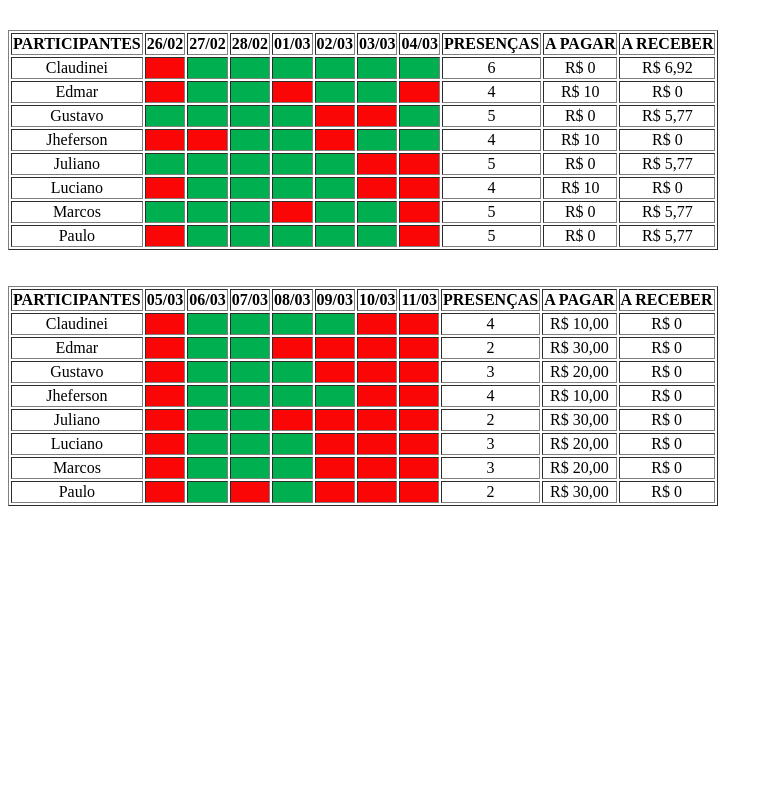
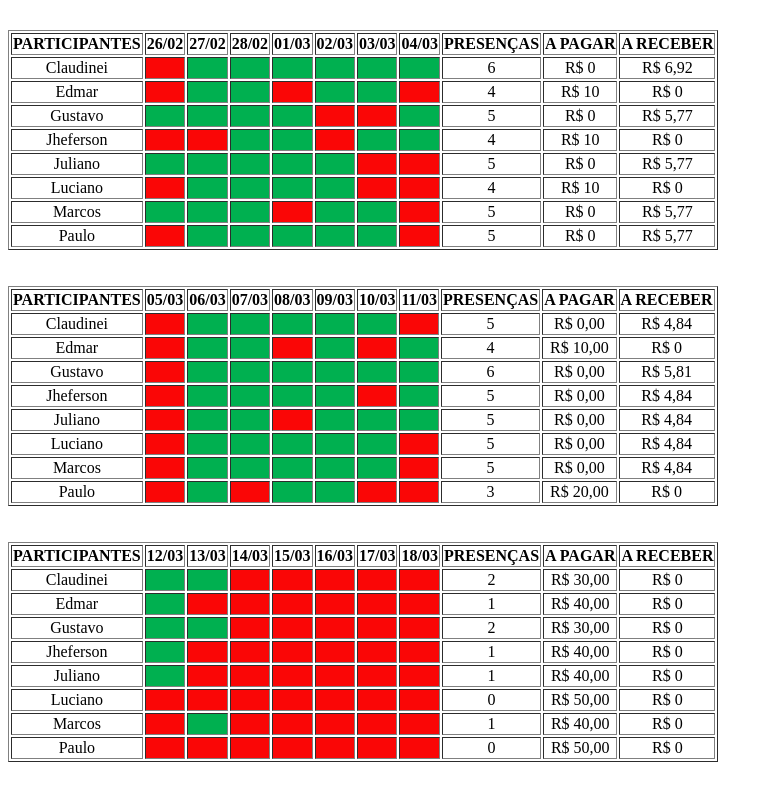
Before and after one commit to Jhefers/academia, a plain HTML site: page index.html in a window 1280 px wide. Shown: the part 1498-2298 px from the top of the page, without its empty margins (0-773 px from the left). Before the commit the page ends 2012 px from the top, so only its background shows below. Drawn offline with Linux system fonts and the light colour scheme.

Commit message:
Update index.html

```diff
--- a/index.html
+++ b/index.html
@@ -836,6 +836,7 @@
             <th>A RECEBER</th>
         </tr>
 
+
         <tr>
             <td>Claudinei</td>
             <td bgcolor="#fa0606"></td>
@@ -843,17 +844,127 @@
             <td bgcolor="#00B050"></td>
             <td bgcolor="#00B050"></td>
             <td bgcolor="#00B050"></td>
+            <td bgcolor="#00B050"></td>
             <td bgcolor="#fa0606"></td>
-            <td bgcolor="#fa0606"></td>
-            <td>4</td>
-            <td>R$ 10,00</td>
-            <td>R$ 0</td>
+            <td>5</td>
+            <td>R$ 0,00</td>
+            <td>R$ 4,84</td>
         </tr>
         <tr>
             <td>Edmar</td>
             <td bgcolor="#fa0606"></td>
             <td bgcolor="#00B050"></td>
             <td bgcolor="#00B050"></td>
+            <td bgcolor="#fa0606"></td>
+            <td bgcolor="#00B050"></td>
+            <td bgcolor="#fa0606"></td>
+            <td bgcolor="#00B050"></td>
+            <td>4</td>
+            <td>R$ 10,00</td>
+            <td>R$ 0</td>
+        </tr>
+        <tr>
+            <td>Gustavo</td>
+            <td bgcolor="#fa0606"></td>
+            <td bgcolor="#00B050"></td>
+            <td bgcolor="#00B050"></td>
+            <td bgcolor="#00B050"></td>
+            <td bgcolor="#00B050"></td>
+            <td bgcolor="#00B050"></td>
+            <td bgcolor="#00B050"></td>
+            <td>6</td>
+            <td>R$ 0,00</td>
+            <td>R$ 5,81</td>
+        </tr>
+        <tr>
+            <td>Jheferson</td>
+            <td bgcolor="#fa0606"></td>
+            <td bgcolor="#00B050"></td>
+            <td bgcolor="#00B050"></td>
+            <td bgcolor="#00B050"></td>
+            <td bgcolor="#00B050"></td>
+            <td bgcolor="#fa0606"></td>
+            <td bgcolor="#00B050"></td>
+            <td>5</td>
+            <td>R$ 0,00</td>
+            <td>R$ 4,84</td>
+        </tr>
+        <tr>
+            <td>Juliano</td>
+            <td bgcolor="#fa0606"></td>
+            <td bgcolor="#00B050"></td>
+            <td bgcolor="#00B050"></td>
+            <td bgcolor="#fa0606"></td>
+            <td bgcolor="#00B050"></td>
+            <td bgcolor="#00B050"></td>
+            <td bgcolor="#00B050"></td>
+            <td>5</td>
+            <td>R$ 0,00</td>
+            <td>R$ 4,84</td>
+        </tr>
+        <tr>
+            <td>Luciano</td>
+            <td bgcolor="#fa0606"></td>
+            <td bgcolor="#00B050"></td>
+            <td bgcolor="#00B050"></td>
+            <td bgcolor="#00B050"></td>
+            <td bgcolor="#00B050"></td>
+            <td bgcolor="#00B050"></td>
+            <td bgcolor="#fa0606"></td>
+            <td>5</td>
+            <td>R$ 0,00</td>
+            <td>R$ 4,84</td>
+        </tr>
+        <tr>
+            <td>Marcos</td>
+            <td bgcolor="#fa0606"></td>
+            <td bgcolor="#00B050"></td>
+            <td bgcolor="#00B050"></td>
+            <td bgcolor="#00B050"></td>
+            <td bgcolor="#00B050"></td>
+            <td bgcolor="#00B050"></td>
+            <td bgcolor="#fa0606"></td>
+            <td>5</td>
+            <td>R$ 0,00</td>
+            <td>R$ 4,84</td>
+        </tr>
+        <tr>
+            <td>Paulo</td>
+            <td bgcolor="#fa0606"></td>
+            <td bgcolor="#00B050"></td>
+            <td bgcolor="#fa0606"></td>
+            <td bgcolor="#00B050"></td>
+            <td bgcolor="#00B050"></td>
+            <td bgcolor="#fa0606"></td>
+            <td bgcolor="#fa0606"></td>
+            <td>3</td>
+            <td>R$ 20,00</td>
+            <td>R$ 0</td>
+        </tr>
+
+    </table>
+    </br></br>
+
+    <table border="1">
+        <tr>
+            <th>PARTICIPANTES </th>
+            <th> 12/03 </th>
+            <th> 13/03 </th>
+            <th> 14/03 </th>
+            <th> 15/03 </th>
+            <th> 16/03 </th>
+            <th> 17/03 </th>
+            <th> 18/03 </th>
+            <th>PRESENÇAS</th>
+            <th>A PAGAR</th>
+            <th>A RECEBER</th>
+        </tr>
+
+        <tr>
+            <td>Claudinei</td>
+            <td bgcolor="#00B050"></td>
+            <td bgcolor="#00B050"></td>
+            <td bgcolor="#fa0606"></td>
             <td bgcolor="#fa0606"></td>
             <td bgcolor="#fa0606"></td>
             <td bgcolor="#fa0606"></td>
@@ -863,36 +974,23 @@
             <td>R$ 0</td>
         </tr>
         <tr>
-            <td>Gustavo</td>
-            <td bgcolor="#fa0606"></td>
-            <td bgcolor="#00B050"></td>
-            <td bgcolor="#00B050"></td>
+            <td>Edmar</td>
             <td bgcolor="#00B050"></td>
             <td bgcolor="#fa0606"></td>
             <td bgcolor="#fa0606"></td>
             <td bgcolor="#fa0606"></td>
-            <td>3</td>
-            <td>R$ 20,00</td>
+            <td bgcolor="#fa0606"></td>
+            <td bgcolor="#fa0606"></td>
+            <td bgcolor="#fa0606"></td>
+            <td>1</td>
+            <td>R$ 40,00</td>
             <td>R$ 0</td>
         </tr>
         <tr>
-            <td>Jheferson</td>
-            <td bgcolor="#fa0606"></td>
-            <td bgcolor="#00B050"></td>
-            <td bgcolor="#00B050"></td>
+            <td>Gustavo</td>
             <td bgcolor="#00B050"></td>
             <td bgcolor="#00B050"></td>
             <td bgcolor="#fa0606"></td>
-            <td bgcolor="#fa0606"></td>
-            <td>4</td>
-            <td>R$ 10,00</td>
-            <td>R$ 0</td>
-        </tr>
-        <tr>
-            <td>Juliano</td>
-            <td bgcolor="#fa0606"></td>
-            <td bgcolor="#00B050"></td>
-            <td bgcolor="#00B050"></td>
             <td bgcolor="#fa0606"></td>
             <td bgcolor="#fa0606"></td>
             <td bgcolor="#fa0606"></td>
@@ -902,48 +1000,73 @@
             <td>R$ 0</td>
         </tr>
         <tr>
-            <td>Luciano</td>
-            <td bgcolor="#fa0606"></td>
-            <td bgcolor="#00B050"></td>
-            <td bgcolor="#00B050"></td>
+            <td>Jheferson</td>
             <td bgcolor="#00B050"></td>
             <td bgcolor="#fa0606"></td>
             <td bgcolor="#fa0606"></td>
             <td bgcolor="#fa0606"></td>
-            <td>3</td>
-            <td>R$ 20,00</td>
+            <td bgcolor="#fa0606"></td>
+            <td bgcolor="#fa0606"></td>
+            <td bgcolor="#fa0606"></td>
+            <td>1</td>
+            <td>R$ 40,00</td>
+            <td>R$ 0</td>
+        </tr>
+        <tr>
+            <td>Juliano</td>
+            <td bgcolor="#00B050"></td>
+            <td bgcolor="#fa0606"></td>
+            <td bgcolor="#fa0606"></td>
+            <td bgcolor="#fa0606"></td>
+            <td bgcolor="#fa0606"></td>
+            <td bgcolor="#fa0606"></td>
+            <td bgcolor="#fa0606"></td>
+            <td>1</td>
+            <td>R$ 40,00</td>
+            <td>R$ 0</td>
+        </tr>
+        <tr>
+            <td>Luciano</td>
+            <td bgcolor="#fa0606"></td>
+            <td bgcolor="#fa0606"></td>
+            <td bgcolor="#fa0606"></td>
+            <td bgcolor="#fa0606"></td>
+            <td bgcolor="#fa0606"></td>
+            <td bgcolor="#fa0606"></td>
+            <td bgcolor="#fa0606"></td>
+            <td>0</td>
+            <td>R$ 50,00</td>
             <td>R$ 0</td>
         </tr>
         <tr>
             <td>Marcos</td>
             <td bgcolor="#fa0606"></td>
             <td bgcolor="#00B050"></td>
-            <td bgcolor="#00B050"></td>
-            <td bgcolor="#00B050"></td>
             <td bgcolor="#fa0606"></td>
             <td bgcolor="#fa0606"></td>
             <td bgcolor="#fa0606"></td>
-            <td>3</td>
-            <td>R$ 20,00</td>
+            <td bgcolor="#fa0606"></td>
+            <td bgcolor="#fa0606"></td>
+            <td>1</td>
+            <td>R$ 40,00</td>
             <td>R$ 0</td>
         </tr>
         <tr>
             <td>Paulo</td>
             <td bgcolor="#fa0606"></td>
-            <td bgcolor="#00B050"></td>
-            <td bgcolor="#fa0606"></td>
-            <td bgcolor="#00B050"></td>
             <td bgcolor="#fa0606"></td>
             <td bgcolor="#fa0606"></td>
             <td bgcolor="#fa0606"></td>
-            <td>2</td>
-            <td>R$ 30,00</td>
+            <td bgcolor="#fa0606"></td>
+            <td bgcolor="#fa0606"></td>
+            <td bgcolor="#fa0606"></td>
+            <td>0</td>
+            <td>R$ 50,00</td>
             <td>R$ 0</td>
         </tr>
 
-
-
-
+    </table>
+    </br></br>
 
 </body>
 
```
